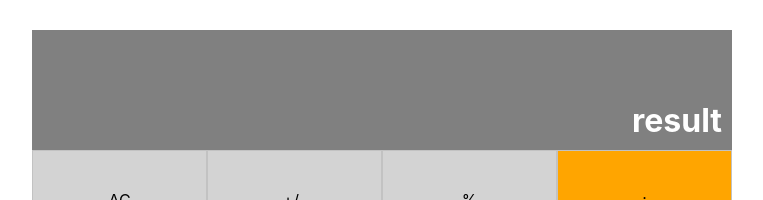
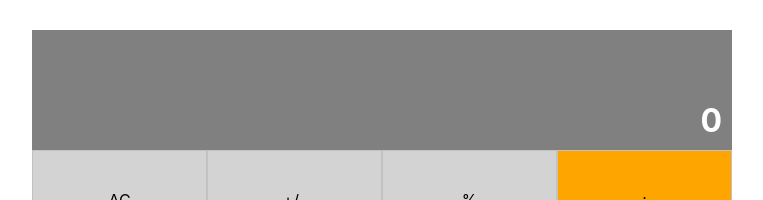
Before and after one commit to zenott/calculator, a React (Create React App) app: page / in a window 1280 px wide. Shown: the top 200 px of the page, without its empty margins (258-1021 px from the left). Built offline with nearby package versions, Linux system fonts and the light colour scheme.

Commit message:
Add calculate.js

```diff
--- a/src/components/App.js
+++ b/src/components/App.js
@@ -1,15 +1,28 @@
 import React from 'react';
 import Display from './Display';
 import ButtonPanel from './ButtonPanel';
+import calculate from '../logic/calculate';
 import { main } from '../styles/App.module.css';
 
-function App() {
-  return (
-    <div className={main}>
-      <Display result="result" />
-      <ButtonPanel />
-    </div>
-  );
+class App extends React.Component {
+  constructor(props) {
+    super(props);
+    this.state = { total: '0', next: null, operation: null };
+  }
+
+  handleClick = buttonName => {
+    this.setState(prevState => calculate(prevState, buttonName));
+  };
+
+  render() {
+    const { total, next } = this.state;
+    return (
+      <div className={main}>
+        <Display result={next || total} />
+        <ButtonPanel handleClick={this.handleClick} />
+      </div>
+    );
+  }
 }
 
 export default App;
--- /dev/null
+++ b/src/logic/calculate.js
@@ -0,0 +1,78 @@
+import operate from './operate';
+
+const numbers = ['0', '1', '2', '3', '4', '5', '6', '7', '8', '9'];
+const operators = ['+', '-', '×', '÷'];
+
+export default function calculate(prevData, buttonName) {
+  let { next, total, operation } = prevData;
+
+  const noError = () => next !== 'Error';
+
+  const maxChar = () => next && next.length === 18;
+
+  if (buttonName === 'AC') {
+    total = '0';
+    next = null;
+    operation = null;
+  }
+
+  if (buttonName === '=' && total && next && operation && noError()) {
+    try {
+      total = operate(total, next, operation);
+      next = null;
+      operation = null;
+    } catch (err) {
+      next = 'Error';
+    }
+  }
+
+  if (buttonName === '.' && noError() && !maxChar()) {
+    if (next && !next.includes('.')) {
+      next += buttonName;
+    } else if (!next) {
+      next = '0.';
+    }
+  }
+
+  if (numbers.includes(buttonName) && next !== '0' && noError() && !maxChar()) {
+    if (next) {
+      next += buttonName;
+    } else {
+      next = buttonName;
+    }
+  }
+
+  if (operators.includes(buttonName) && noError()) {
+    if (total && next && operation) {
+      try {
+        total = operate(total, next, operation);
+        next = null;
+        operation = null;
+      } catch (err) {
+        next = 'Error';
+      }
+    } else {
+      total = next || total;
+    }
+    operation = buttonName;
+    next = null;
+  }
+
+  if (buttonName === '+/-' && noError()) {
+    if (next) {
+      next = operate(next, -1, '×');
+    } else {
+      total = operate(total, -1, '×');
+    }
+  }
+
+  if (buttonName === '%' && noError()) {
+    if (next) {
+      next = operate(next, 100, '÷');
+    } else {
+      total = operate(total, 100, '÷');
+    }
+  }
+
+  return { next, total, operation };
+}
```
